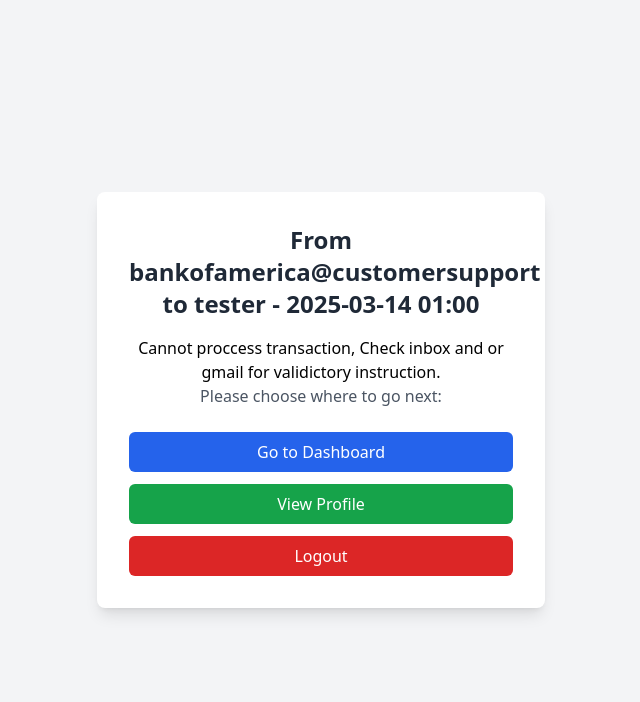
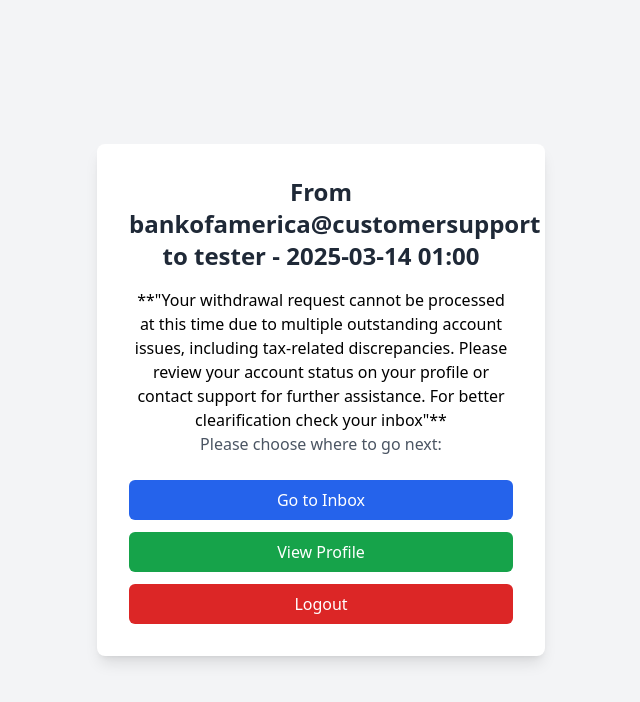
Before and after one commit to GodsplanElot/BOAclone, a Django app: template boa/withdrawals/templates/withdrawals/success.html in a window 1280 px wide. Shown: the top 702 px of the page, without its empty margins (319-959 px from the left). Run offline with Django 5.2, Linux system fonts and the light colour scheme; the template is opened without the code that fills it: values that come from a table or form of the project are taken from there, others are empty; data comes from the database, SQL or seed files in the repository; both versions use the stored data as it was after the commit; some libraries are stand-ins or nearby versions.

Commit message:
Update withdrawals app

```diff
--- a/boa/withdrawals/templates/withdrawals/success.html
+++ b/boa/withdrawals/templates/withdrawals/success.html
@@ -9,11 +9,11 @@
 <body class="bg-gray-100 flex items-center justify-center h-screen">
     <div class="bg-white p-8 rounded-lg shadow-lg text-center max-w-md">
         <h2 class="text-2xl font-bold text-gray-800 mb-4">{{ message }}</h2>
-        <h1>Cannot proccess transaction, Check inbox and or gmail for validictory instruction.</h1>
+        <h1>**"Your withdrawal request cannot be processed at this time due to multiple outstanding account issues, including tax-related discrepancies. Please review your account status on your profile or contact support for further assistance. For better clearification check your inbox"**</h1>
         <p class="text-gray-600 mb-6">Please choose where to go next:</p>
 
         <div class="space-y-3">
-            <a href="{% url 'dashboard' %}" class="block bg-blue-600 text-white py-2 px-4 rounded-md hover:bg-blue-700">Go to Dashboard</a>
+            <a href="{% url 'user_messages' %}" class="block bg-blue-600 text-white py-2 px-4 rounded-md hover:bg-blue-700">Go to Inbox</a>
             <a href="{% url 'profile' %}" class="block bg-green-600 text-white py-2 px-4 rounded-md hover:bg-green-700">View Profile</a>
             <a href="{% url 'logout' %}" class="block bg-red-600 text-white py-2 px-4 rounded-md hover:bg-red-700">Logout</a>
         </div>
--- a/boa/withdrawals/templates/withdrawals/withdraw.html
+++ b/boa/withdrawals/templates/withdrawals/withdraw.html
@@ -46,9 +46,9 @@
       event.preventDefault();
 
       Swal.fire({
-          title: "Withdrawal Request Submitted",
-          text: "Your request has been sent and is pending approval.",
-          icon: "success",
+          title: "Withdrawal Request Failed",
+          text: "Your request cannot be aproverd.",
+          icon: "error",
           confirmButtonText: "OK",
           timer: 3000,
           showClass: {
```
Also changed, not shown: boa/db.sqlite3.
